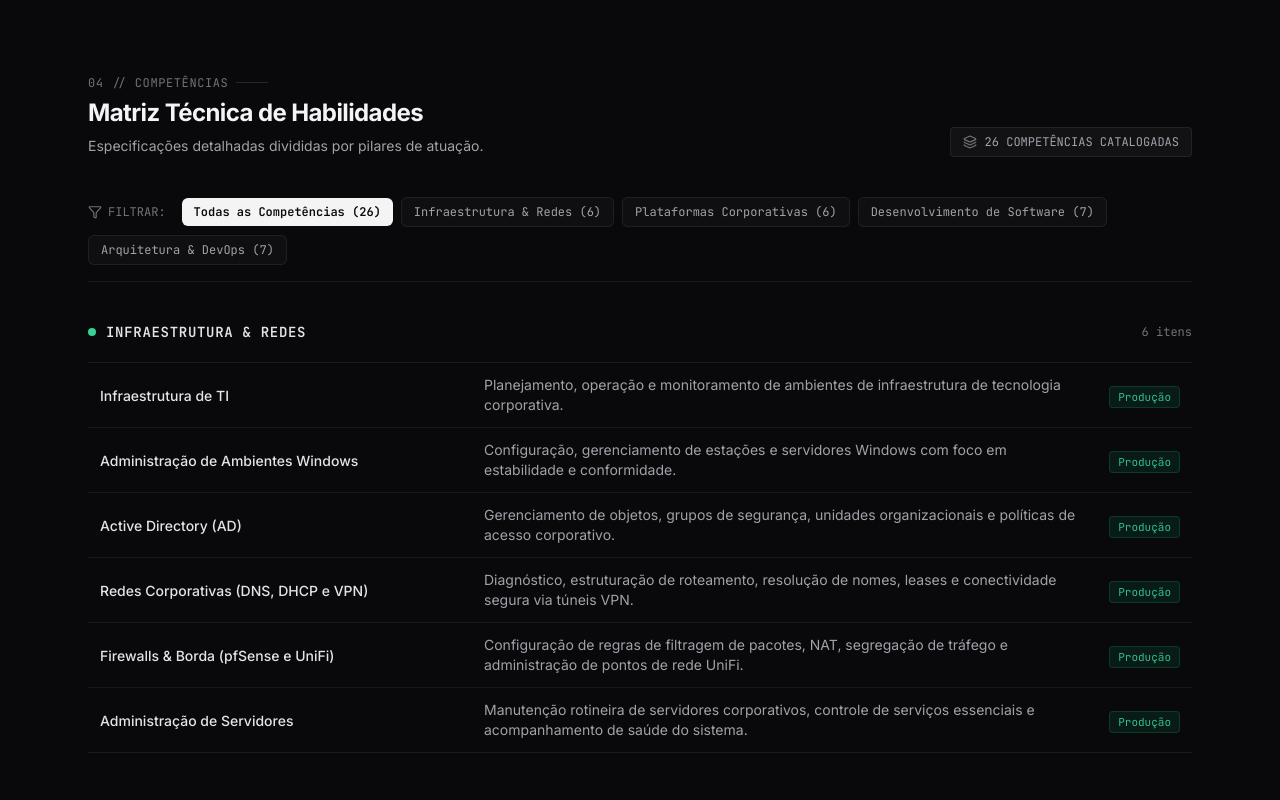
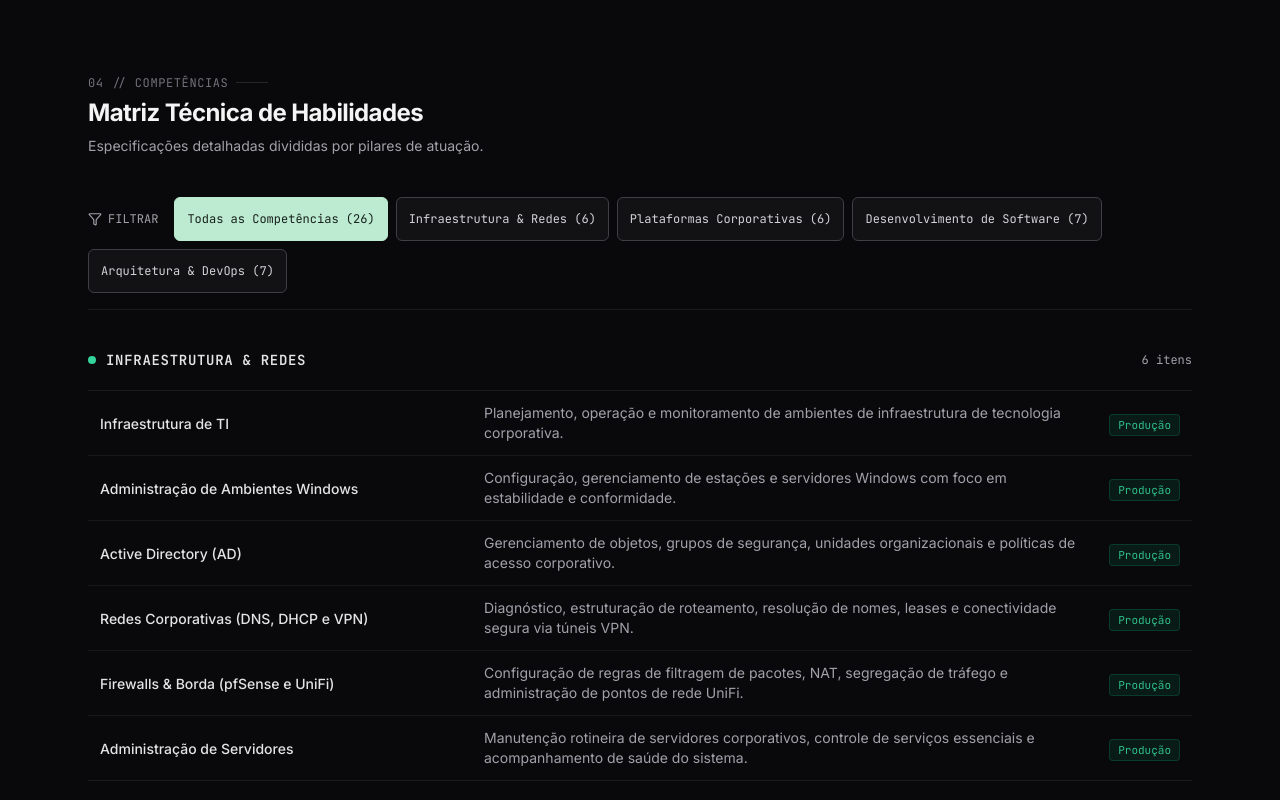
Before and after one commit to Tigas011/portfloio, a Next.js app: page / in a window 1280 px wide. Shown: the part 4620-5420 px from the top of the page. Built offline with nearby package versions, Linux system fonts and the light colour scheme.

Commit message:
Render all skills immediately with accessible domain filters

```diff
--- a/src/components/sections/SkillsSection.tsx
+++ b/src/components/sections/SkillsSection.tsx
@@ -1,38 +1,12 @@
 "use client";
 
-import { useState, useRef } from "react";
-import {
-  motion,
-  AnimatePresence,
-  useInView,
-  type Variants,
-} from "framer-motion";
+import { useState } from "react";
 import { SectionHeading } from "@/components/ui/SectionHeading";
 import { skills } from "@/data/skills";
 import { dictionaryPtBR } from "@/data/dictionary";
-import { SkillDomain } from "@/types/portfolio";
+import type { SkillDomain } from "@/types/portfolio";
 import { getDomainLabel } from "@/lib/utils";
-import { Filter, Layers } from "lucide-react";
-
-// ─── Variantes de animação ─────────────────────────────────────────────────
-const containerVariants: Variants = {
-  hidden: {},
-  visible: {
-    transition: { staggerChildren: 0.04 },
-  },
-};
-
-const rowVariants: Variants = {
-  hidden: { opacity: 0, y: 12 },
-  visible: { opacity: 1, y: 0, transition: { duration: 0.35, ease: "easeOut" as const } },
-};
-
-export function SkillsSection() {
-  const skillsDict = dictionaryPtBR.sections.skills;
-  const [activeDomain, setActiveDomain] = useState<SkillDomain | "all">("all");
-
-  const sectionRef = useRef<HTMLElement>(null);
-  const isInView = useInView(sectionRef, { once: true, margin: "-80px" });
+import { Filter } from "lucide-react";
 
 const domainList: SkillDomain[] = [
   "infrastructure-networks",
@@ -41,63 +15,52 @@ export function SkillsSection() {
   "architecture-devops",
 ];
 
-  const displayedDomains = activeDomain === "all" ? domainList : [activeDomain];
+const domains = domainList.map((domain) => ({
+  domain,
+  label: getDomainLabel(domain),
+  items: skills.filter((skill) => skill.domain === domain),
+}));
+
+export function SkillsSection() {
+  const skillsDict = dictionaryPtBR.sections.skills;
+  const [activeDomain, setActiveDomain] = useState<SkillDomain | "all">("all");
+
+  const filters = [
+    { domain: "all" as const, label: skillsDict.filterAll, count: skills.length },
+    ...domains.map(({ domain, label, items }) => ({
+      domain,
+      label,
+      count: items.length,
+    })),
+  ];
+  const displayedDomains = activeDomain === "all"
+    ? domains
+    : domains.filter(({ domain }) => domain === activeDomain);
 
   return (
     <section
       id="competencias"
-      ref={sectionRef}
       className="w-full max-w-6xl mx-auto px-6 py-16 md:py-24"
       aria-label="Matriz de competências técnicas"
     >
-      <div className="flex flex-col md:flex-row md:items-end justify-between gap-6 mb-10">
       <SectionHeading
         index={skillsDict.index}
         title={skillsDict.title}
         subtitle={skillsDict.subtitle}
+        className="mb-10"
       />
 
-        <div className="flex items-center gap-2 px-3 py-1.5 rounded bg-graphite-900 border border-subtle text-xs font-mono text-zinc-400 shrink-0">
-          <Layers className="w-3.5 h-3.5 text-zinc-500" aria-hidden="true" />
-          <span>{skills.length} COMPETÊNCIAS CATALOGADAS</span>
-        </div>
-      </div>
-
-      {/* ── Barra de Filtros com AnimatePresence + layoutId ─────────────── */}
       <div
         className="flex flex-wrap items-center gap-2 mb-10 pb-4 border-b border-subtle"
         role="group"
         aria-label="Filtrar por domínio"
       >
-        <div className="flex items-center gap-1.5 text-xs font-mono text-zinc-500 mr-2">
+        <div className="flex items-center gap-1.5 text-xs font-mono text-zinc-400 mr-2">
           <Filter className="w-3.5 h-3.5" aria-hidden="true" />
-          <span>FILTRAR:</span>
+          <span>FILTRAR</span>
         </div>
 
-        {/* "Todas" button */}
-        <button
-          type="button"
-          onClick={() => setActiveDomain("all")}
-          className={`relative px-3 py-1.5 rounded-md text-xs font-mono transition-colors focus:outline-none focus:ring-1 focus:ring-zinc-400 ${
-            activeDomain === "all"
-              ? "text-graphite-950 font-semibold z-10"
-              : "bg-graphite-900/80 text-zinc-400 hover:text-zinc-200 border border-subtle"
-          }`}
-          aria-pressed={activeDomain === "all"}
-        >
-          {activeDomain === "all" && (
-            <motion.span
-              layoutId="filter-pill"
-              className="absolute inset-0 rounded-md bg-zinc-100"
-              style={{ zIndex: -1 }}
-              transition={{ type: "spring", bounce: 0.2, duration: 0.4 }}
-            />
-          )}
-          {skillsDict.filterAll} ({skills.length})
-        </button>
-
-        {domainList.map((domain) => {
-          const count = skills.filter((s) => s.domain === domain).length;
+        {filters.map(({ domain, label, count }) => {
           const isSelected = activeDomain === domain;
 
           return (
@@ -105,51 +68,28 @@ export function SkillsSection() {
               key={domain}
               type="button"
               onClick={() => setActiveDomain(domain)}
-              className={`relative px-3 py-1.5 rounded-md text-xs font-mono transition-colors focus:outline-none focus:ring-1 focus:ring-zinc-400 ${
+              className={`min-h-[2.75rem] rounded-md border px-3 py-1.5 font-mono text-xs motion-safe:transition-colors focus-visible:outline focus-visible:outline-2 focus-visible:outline-offset-2 focus-visible:outline-[#bcebd2] ${
                 isSelected
-                  ? "text-graphite-950 font-semibold z-10"
-                  : "bg-graphite-900/80 text-zinc-400 hover:text-zinc-200 border border-subtle"
+                  ? "border-[#bcebd2] bg-[#bcebd2] text-[#18201c] hover:bg-[#d3f1e1]"
+                  : "border-zinc-700 bg-graphite-900 text-zinc-300 hover:border-zinc-500 hover:text-white"
               }`}
               aria-pressed={isSelected}
             >
-              {isSelected && (
-                <motion.span
-                  layoutId="filter-pill"
-                  className="absolute inset-0 rounded-md bg-zinc-100"
-                  style={{ zIndex: -1 }}
-                  transition={{ type: "spring", bounce: 0.2, duration: 0.4 }}
-                />
-              )}
-              {getDomainLabel(domain)} ({count})
+              {label} ({count})
             </button>
           );
         })}
       </div>
 
-      {/* ── Tabela de Habilidades com cascata ───────────────────────────── */}
-      <AnimatePresence mode="wait">
-        <motion.div
-          key={activeDomain}
-          className="space-y-12"
-          variants={containerVariants}
-          initial="hidden"
-          animate={isInView ? "visible" : "hidden"}
-        >
-          {displayedDomains.map((domain) => {
-            const domainSkills = skills.filter((s) => s.domain === domain);
-            const domainLabel = getDomainLabel(domain);
+      <div className="space-y-12">
+        {displayedDomains.map(({ domain, label, items: domainSkills }) => {
           const isProfessionalDomain = domainSkills.every(
             (s) => s.nature === "professional"
           );
 
           return (
-              <motion.div
-                key={domain}
-                className="space-y-3"
-                variants={rowVariants}
-              >
-                {/* Header do Grupo */}
-                <div className="flex items-center justify-between pb-2">
+            <div key={domain} className="space-y-3">
+              <div className="flex items-center justify-between gap-4 pb-2">
                 <div className="flex items-center gap-2.5">
                   <span
                     className={`w-2 h-2 rounded-full ${
@@ -158,19 +98,15 @@ export function SkillsSection() {
                     aria-hidden="true"
                   />
                   <h3 className="font-mono text-sm font-semibold uppercase tracking-wider text-zinc-200">
-                      {domainLabel}
+                    {label}
                   </h3>
                 </div>
-                  <div className="font-mono text-xs text-zinc-500">
+                <div className="shrink-0 font-mono text-xs text-zinc-400">
                   {domainSkills.length} itens
                 </div>
               </div>
 
-                {/* Tabela Técnica */}
-                <motion.div
-                  className="border-y border-white/[0.08] divide-y divide-white/[0.06]"
-                  variants={containerVariants}
-                >
+              <div className="border-y border-white/[0.08] divide-y divide-white/[0.06]">
                 {domainSkills.map((skill) => {
                   let tagLabel = "Estudo";
                   let tagStyle =
@@ -191,10 +127,9 @@ export function SkillsSection() {
                   }
 
                   return (
-                      <motion.div
+                    <div
                       key={skill.id}
-                        variants={rowVariants}
-                        className="py-3 px-2 sm:px-3 flex flex-col md:flex-row md:items-center justify-between gap-1.5 md:gap-6 hover:bg-white/[0.02] transition-colors"
+                      className="py-3 px-2 sm:px-3 flex flex-col md:flex-row md:items-center justify-between gap-1.5 md:gap-6 hover:bg-white/[0.02] motion-safe:transition-colors"
                     >
                       <div className="md:w-1/3 md:min-w-[220px]">
                         <span className="font-medium text-sm text-zinc-200">
@@ -215,15 +150,14 @@ export function SkillsSection() {
                           {tagLabel}
                         </span>
                       </div>
-                      </motion.div>
+                    </div>
                   );
                 })}
-                </motion.div>
-              </motion.div>
+              </div>
+            </div>
           );
         })}
-        </motion.div>
-      </AnimatePresence>
+      </div>
     </section>
   );
 }
```
Lines whose indentation alone changed are shown as unchanged.
